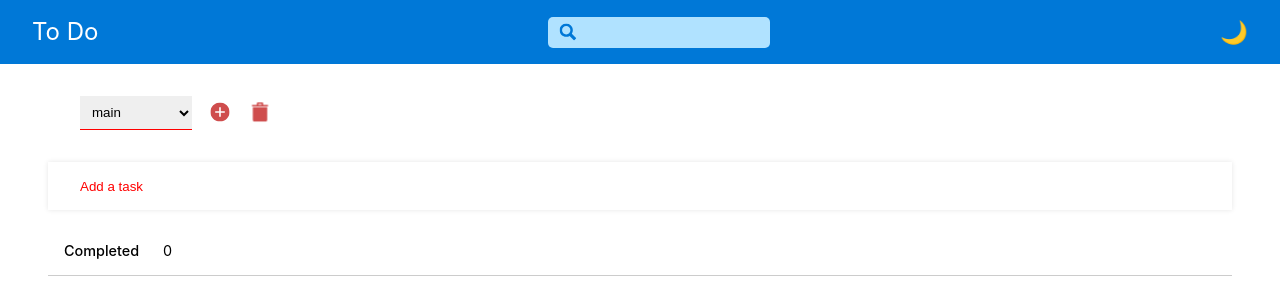
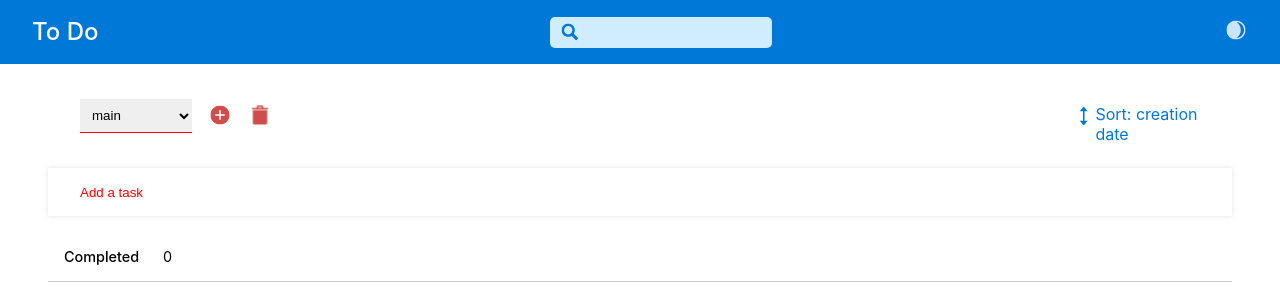
Before and after one commit to itsramin/todo-react, a React (Create React App) app: page / in a window 1280 px wide. Shown: the top 300 px of the page. Built offline with nearby package versions, Linux system fonts and the light colour scheme.

Commit message:
sort works

```diff
--- a/src/App.css
+++ b/src/App.css
@@ -5,6 +5,13 @@
   display: flex;
   flex-direction: row;
   height: calc(100vh - 4rem);
+}
+.row {
+  display: flex;
+  flex-direction: row;
+  align-items: center;
+  justify-content: space-between;
+  width: 100%;
 }
 .lists {
   flex: 1;
@@ -14,7 +21,7 @@
   padding: 2rem 3rem;
 }
 .box {
-  width: 20rem;
+  width: 22rem;
   background-color: #eee;
   padding: 1rem;
 }
--- a/src/App.js
+++ b/src/App.js
@@ -6,6 +6,7 @@ import NewTask from "./components/Tasks/NewTask";
 import TaskDetailBox from "./components/Tasks/TaskDetailBox";
 import TaskList from "./components/Tasks/TaskList";
 import TaskProvider from "./store/TaskProvider";
+import Sort from "./components/Sort/Sort";
 
 function App() {
   const [curId, setCurId] = useState("");
@@ -22,7 +23,11 @@ function App() {
       <Header />
       <main className="main">
         <div className="lists" onClick={closeDetailBoxHandler}>
-          <Category />
+          <div className="row">
+            <Category />
+            <Sort />
+          </div>
+
           <NewTask />
           <TaskList onIdChange={idChangeHandler} />
         </div>
--- a/src/components/Layout/Header.js
+++ b/src/components/Layout/Header.js
@@ -6,7 +6,17 @@ const Header = () => {
     <div className={classes.header}>
       <h1>To Do</h1>
       <Search />
-      <div className={classes.theme}>🌙</div>
+      <div className={classes.theme}>
+        <svg
+          xmlns="http://www.w3.org/2000/svg"
+          width="24"
+          height="24"
+          viewBox="0 0 24 24"
+          className={classes["theme-icon"]}
+        >
+          <path d="M12 0c-6.627 0-12 5.373-12 12s5.373 12 12 12 12-5.373 12-12-5.373-12-12-12zm.685 21.965c3.205-2.154 5.315-5.813 5.315-9.965s-2.11-7.811-5.315-9.965c5.202.353 9.315 4.673 9.315 9.965s-4.113 9.612-9.315 9.965z" />
+        </svg>
+      </div>
     </div>
   );
 };
--- a/src/components/Layout/Header.module.css
+++ b/src/components/Layout/Header.module.css
@@ -9,7 +9,7 @@
 .header h1 {
   color: white;
   font-size: 1.5rem;
-  font-weight: 400;
+  font-weight: 500;
   line-height: 2rem;
   margin: 0 2rem;
 }
@@ -18,3 +18,9 @@
   font-size: 1.4rem;
   margin: 0 2rem;
 }
+.theme-icon {
+  transform: scale(0.8);
+  fill: white;
+  opacity: 0.8;
+  cursor: pointer;
+}
--- a/src/components/Search/Search.module.css
+++ b/src/components/Search/Search.module.css
@@ -5,7 +5,7 @@
 
 .search-input {
   border: none;
-  background: #b0e2ff;
+  background: #d0edff;
   border-radius: 5px;
   padding: 0.5rem;
   padding-left: 2.3rem;
--- /dev/null
+++ b/src/components/Sort/Sort.js
@@ -0,0 +1,73 @@
+import { useContext } from "react";
+import TaskCtx from "../../store/task-context";
+import style from "./Sort.module.css";
+
+const Sort = () => {
+  const ctx = useContext(TaskCtx);
+
+  const dueHandler = () => {
+    ctx.sort("due date");
+  };
+  const creatHandler = () => {
+    ctx.sort("creation date");
+  };
+  const alphaHandler = () => {
+    ctx.sort("alphabet");
+  };
+  return (
+    <div className={style["sort"]}>
+      <div className={style["sort-btn"]}>
+        <svg
+          xmlns="http://www.w3.org/2000/svg"
+          width="24"
+          height="24"
+          viewBox="0 0 24 24"
+          className={style["sort-icon"]}
+        >
+          <path d="M13 6h4l-5-6-5 6h4v12h-4l5 6 5-6h-4z" />
+        </svg>
+        Sort: {ctx.curSort}
+      </div>
+      <ul className={style.sublist}>
+        <li className={style["sublist-item"]} onClick={dueHandler}>
+          <svg
+            xmlns="http://www.w3.org/2000/svg"
+            width="24"
+            height="24"
+            viewBox="0 0 24 24"
+            className={style["item-icon"]}
+          >
+            <path d="M8 10v4h4l-6 7-6-7h4v-4h-4l6-7 6 7h-4zm16 5h-10v2h10v-2zm0 6h-10v-2h10v2zm0-8h-10v-2h10v2zm0-4h-10v-2h10v2zm0-4h-10v-2h10v2z" />
+          </svg>
+          By due date
+        </li>
+        <li className={style["sublist-item"]} onClick={creatHandler}>
+          <svg
+            xmlns="http://www.w3.org/2000/svg"
+            width="24"
+            height="24"
+            viewBox="0 0 24 24"
+            className={style["item-icon"]}
+          >
+            <path d="M8 10v4h4l-6 8-6-8h4v-4h-4l6-8 6 8h-4zm12.206-5.236v6.236h1.794v-9h-1.462c0 1.61-2.089 1.552-2.538 1.572v1.192h2.206zm-1.396 13.451c1.006.896 2.661 1.016 3.486-.021-.055 1.139-.254 2.417-1.409 2.417-.583 0-.937-.355-1.014-.855h-1.688c.153 1.472 1.344 2.244 2.626 2.244 2.432 0 3.189-2.163 3.189-4.596 0-1.073-.139-1.938-.416-2.595-.909-2.167-3.585-2.155-4.771-.881-1.034 1.11-1.112 3.298-.003 4.287zm1.231-1.051c-.42-.516-.478-1.928.176-2.438.448-.353 1.248-.354 1.678.185.465.582.529 1.946-.234 2.435-.515.333-1.275.24-1.62-.182z" />
+          </svg>
+          By creation date
+        </li>
+        <li className={style["sublist-item"]} onClick={alphaHandler}>
+          <svg
+            xmlns="http://www.w3.org/2000/svg"
+            width="24"
+            height="24"
+            viewBox="0 0 24 24"
+            className={style["item-icon"]}
+          >
+            <path d="M8 10v4h4l-6 8-6-8h4v-4h-4l6-8 6 8h-4zm10.19-1.016h3.237l.581 1.807h1.992l-3.11-8.791h-2.078l-3.138 8.792h1.921l.595-1.808zm1.641-4.974l1.11 3.459h-2.251l1.141-3.459zm-1.393 16.439h4.562v1.551h-6.787v-1.551l4.493-5.684h-4.38v-1.557h6.662v1.473l-4.55 5.768z" />
+          </svg>
+          By alphabet
+        </li>
+      </ul>
+    </div>
+  );
+};
+
+export default Sort;
--- /dev/null
+++ b/src/components/Sort/Sort.module.css
@@ -0,0 +1,59 @@
+.sort {
+  width: 10rem;
+}
+
+.sublist {
+  list-style: none;
+  flex-direction: column;
+  display: none;
+  border: none;
+  color: #777;
+  position: absolute;
+  z-index: 100;
+  background-color: white;
+  padding: 1rem;
+  box-shadow: 0 0 10px rgba(0, 0, 0, 0.1);
+}
+.sublist:hover {
+  display: flex;
+}
+.sort-btn {
+  font-size: 1rem;
+  color: #0078d7;
+  display: flex;
+  align-items: stretch;
+  cursor: pointer;
+  padding: 0.5rem 0;
+}
+.sort-btn:hover {
+  background-color: #f6fbff;
+  border-radius: 5px;
+}
+.sort-btn:hover + .sublist {
+  display: flex;
+}
+.sort-icon {
+  fill: #0078d7;
+  transform: scale(0.8);
+}
+
+.sublist-item {
+  padding: 0.3rem 0.5rem;
+  margin-bottom: 0.5rem;
+  cursor: pointer;
+  font-size: 0.8rem;
+  color: #333;
+  width: 100%;
+  display: flex;
+  align-items: center;
+  user-select: none;
+}
+.sublist-item:hover {
+  background-color: #f5f5f5;
+  border-radius: 5px;
+}
+.item-icon {
+  fill: #777;
+  transform: scale(0.8);
+  margin-right: 0.5rem;
+}
--- a/src/components/Tasks/TaskList.js
+++ b/src/components/Tasks/TaskList.js
@@ -20,6 +20,41 @@ const TaskList = (props) => {
   const compeleteList = ctx.isSearching
     ? searchList.filter((task) => task.status === true)
     : taskList.filter((task) => task.status === true);
+
+  if (ctx.curSort === "due date") {
+    unCompeleteList.sort((a, b) => {
+      const aa = a.date ? a.date : new Date("4222-01-01");
+      const bb = b.date ? b.date : new Date("4222-01-01");
+      if (+new Date(aa) > +new Date(bb)) return 1;
+      if (+new Date(aa) < +new Date(bb)) return -1;
+      return 0;
+    });
+    compeleteList.sort((a, b) => {
+      const aa = a.date ? a.date : new Date("4222-01-01");
+      const bb = b.date ? b.date : new Date("4222-01-01");
+      if (+new Date(aa) > +new Date(bb)) return 1;
+      if (+new Date(aa) < +new Date(bb)) return -1;
+      return 0;
+    });
+  } else if (ctx.curSort === "creation date") {
+    unCompeleteList.sort(
+      (a, b) => +new Date(b.creationDate) - +new Date(a.creationDate)
+    );
+    compeleteList.sort(
+      (a, b) => +new Date(b.creationDate) - +new Date(a.creationDate)
+    );
+  } else if (ctx.curSort === "alphabet") {
+    unCompeleteList.sort((a, b) => {
+      if (a.title.toLowerCase() > b.title.toLowerCase()) return 1;
+      if (a.title.toLowerCase() < b.title.toLowerCase()) return -1;
+      return 0;
+    });
+    compeleteList.sort((a, b) => {
+      if (a.title.toLowerCase() > b.title.toLowerCase()) return 1;
+      if (a.title.toLowerCase() < b.title.toLowerCase()) return -1;
+      return 0;
+    });
+  }
 
   const compeletedAmount = compeleteList.length;
 
--- a/src/index.css
+++ b/src/index.css
@@ -5,7 +5,6 @@ body {
     sans-serif;
   -webkit-font-smoothing: antialiased;
   -moz-osx-font-smoothing: grayscale;
-  font-size: 62.5%;
   box-sizing: border-box;
 }
 
--- a/src/store/TaskProvider.js
+++ b/src/store/TaskProvider.js
@@ -9,6 +9,7 @@ const defaultTaskState = {
   curCategory: "main",
   allCategory: localAllCategory ? localAllCategory : ["main"],
   allTasks: localAllTasks ? localAllTasks : [],
+  curSort: "creation date",
 };
 
 const taskReducer = (state, action) => {
@@ -21,6 +22,7 @@ const taskReducer = (state, action) => {
       allCategory: state.allCategory,
       searchRes: state.searchRes,
       isSearching: state.isSearching,
+      curSort: state.curSort,
     };
   }
   if (action.type === "CHECK") {
@@ -47,6 +49,7 @@ const taskReducer = (state, action) => {
       searchRes: state.searchRes,
       isSearching: state.isSearching,
       allCategory: state.allCategory,
+      curSort: state.curSort,
     };
   }
   if (action.type === "EDIT") {
@@ -74,6 +77,7 @@ const taskReducer = (state, action) => {
       searchRes: state.searchRes,
       isSearching: state.isSearching,
       allCategory: state.allCategory,
+      curSort: state.curSort,
     };
   }
   if (action.type === "DELL") {
@@ -87,6 +91,7 @@ const taskReducer = (state, action) => {
       searchRes: state.searchRes,
       isSearching: state.isSearching,
       allCategory: state.allCategory,
+      curSort: state.curSort,
     };
   }
   if (action.type === "SEARCH") {
@@ -100,6 +105,7 @@ const taskReducer = (state, action) => {
         isSearching: true,
         curCategory: state.curCategory,
         allCategory: state.allCategory,
+        curSort: state.curSort,
       };
     } else {
       return {
@@ -108,6 +114,7 @@ const taskReducer = (state, action) => {
         isSearching: false,
         curCategory: state.curCategory,
         allCategory: state.allCategory,
+        curSort: state.curSort,
       };
     }
   }
@@ -118,6 +125,7 @@ const taskReducer = (state, action) => {
       isSearching: state.isSearching,
       curCategory: action.value,
       allCategory: state.allCategory,
+      curSort: state.curSort,
     };
   }
   if (action.type === "ADD_CATEGORY") {
@@ -128,6 +136,7 @@ const taskReducer = (state, action) => {
         isSearching: state.isSearching,
         curCategory: state.curCategory,
         allCategory: state.allCategory,
+        curSort: state.curSort,
       };
     } else {
       const updateCats = [...state.allCategory, action.value];
@@ -138,6 +147,7 @@ const taskReducer = (state, action) => {
         isSearching: state.isSearching,
         curCategory: action.value,
         allCategory: updateCats,
+        curSort: state.curSort,
       };
     }
   }
@@ -153,6 +163,17 @@ const taskReducer = (state, action) => {
       isSearching: state.isSearching,
       curCategory: state.curCategory,
       allCategory: updateAllCats,
+      curSort: state.curSort,
+    };
+  }
+  if (action.type === "SORT") {
+    return {
+      allTasks: state.allTasks,
+      searchRes: state.searchRes,
+      isSearching: state.isSearching,
+      curCategory: state.curCategory,
+      allCategory: state.allCategory,
+      curSort: action.value,
     };
   }
   return defaultTaskState;
@@ -184,6 +205,9 @@ const TaskProvider = (props) => {
   const editTaskHandler = (task) => {
     dispatchTask({ type: "EDIT", task: task });
   };
+  const sortHandler = (value) => {
+    dispatchTask({ type: "SORT", value: value });
+  };
 
   const taskValues = {
     allTasks: taskState.allTasks,
@@ -199,6 +223,8 @@ const TaskProvider = (props) => {
     addCategory: addCategoryHandler,
     allCategory: taskState.allCategory,
     delCategory: delCategoryHandler,
+    sort: sortHandler,
+    curSort: taskState.curSort,
   };
   return (
     <TaskCtx.Provider value={taskValues}>{props.children}</TaskCtx.Provider>
--- a/src/store/task-context.js
+++ b/src/store/task-context.js
@@ -1,5 +1,9 @@
 import React from "react";
 
-const TaskCtx = React.createContext({ allTasks: [], curCategory: "main" });
+const TaskCtx = React.createContext({
+  allTasks: [],
+  curCategory: "main",
+  curSort: "creation date",
+});
 
 export default TaskCtx;
```
